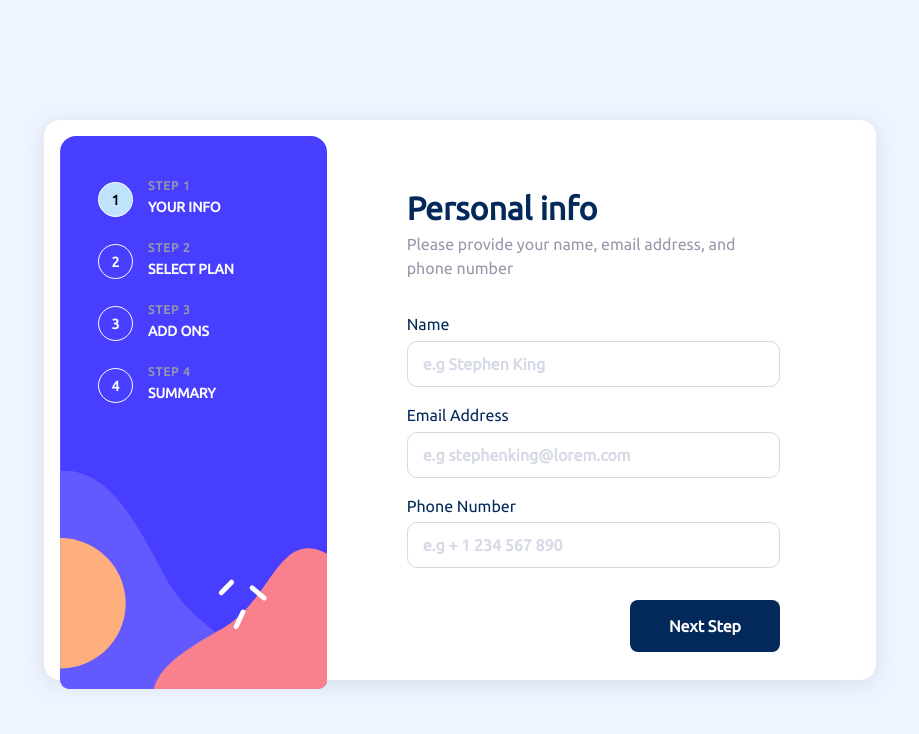
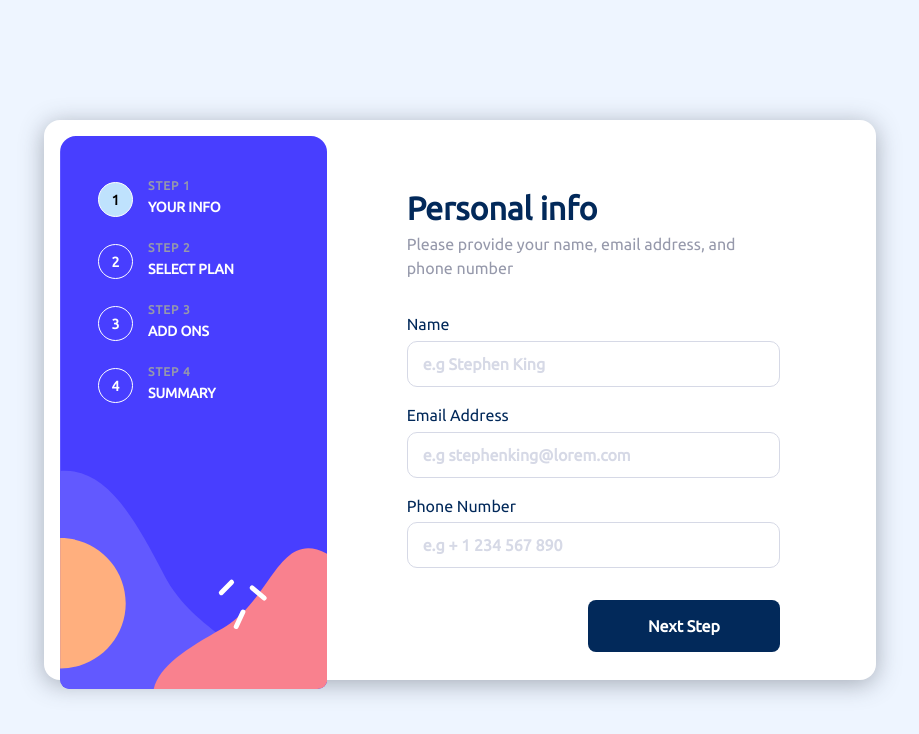
Before and after one commit to rus6600/form-deploy, a React (Create React App) app: page / in a window 1280 px wide. Shown: the top 734 px of the page, without its empty margins (180-1099 px from the left). Built offline with nearby package versions, Linux system fonts and the light colour scheme.

Commit message:
add button padding

```diff
--- a/src/@types/assets/index.d.ts
+++ b/src/@types/assets/index.d.ts
@@ -17,3 +17,8 @@ declare module "\*.json" {
     const content: string;
     export default content;
 }
+
+declare module "*.ttf" {
+    const value: import("expo-font").FontSource;
+    export default value;
+}
--- a/src/components/MultiForm.tsx
+++ b/src/components/MultiForm.tsx
@@ -24,7 +24,7 @@ const Wrapper = styled('div')`
   justify-content: space-between;
   background-color: white;
   transform: translate(-50%, -50%);
-  box-shadow: 0 4px 24px rgba(63, 69, 80, 0.12);
+  box-shadow: 0 4px 24px rgba(63, 69, 80, 0.42);
   border-radius: 1rem;
 
   @media (max-width: 600px) {
--- a/src/components/ui/Button.tsx
+++ b/src/components/ui/Button.tsx
@@ -19,13 +19,13 @@ export const Button: React.FC<ButtonProps> = ({ text, variant = 'primary', onCli
 const StyledButton = styled('button')<{ variant?: ButtonVariants }>`
   ${({ theme, variant }) => css`
     max-width: fit-content;
-    min-width: 150px;
+    min-width: 160px;
+    padding: 14px 60px;
     border-radius: 0.5rem;
     border: none;
     font-weight: 600;
     color: ${theme.colors.white};
     background-color: ${theme.colors.marineBlue};
-    padding: 14px 20px;
 
     ${variant === 'tertiary' &&
     css`
```
